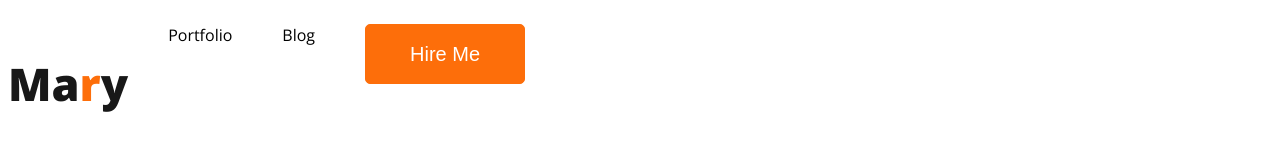
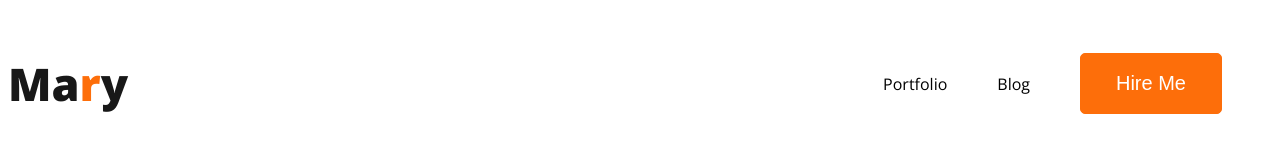
Before and after one commit to Anjuman-ara2828/webdeveloper-portfolio, a plain HTML site: page index.html in a window 1280 px wide. Drawn offline with nearby package versions, Linux system fonts and the light colour scheme.

Commit message:
justify content added

```diff
--- a/styles/portfolio.css
+++ b/styles/portfolio.css
@@ -10,8 +10,8 @@ body{
     border-radius: 5px;
     background: #FD6E0A;
     border: 1px solid #FD6E0A;
-    width: 160px;
-    height: 60px;
+    /* width: 160px;
+    height: 60px; */
     font-size: 20px;
     font-weight: 700px;
     color: #FFF;
@@ -20,6 +20,8 @@ body{
 /* nav related styles */
 nav{
    display: flex;
+   justify-content: space-between;
+   align-items: center;
 }
 .nav-title{
     color: #181818;
@@ -29,6 +31,7 @@ nav{
 
 nav >ul{
     display: flex;
+    align-items: center;
 }
 nav li {
     list-style: none;
```
